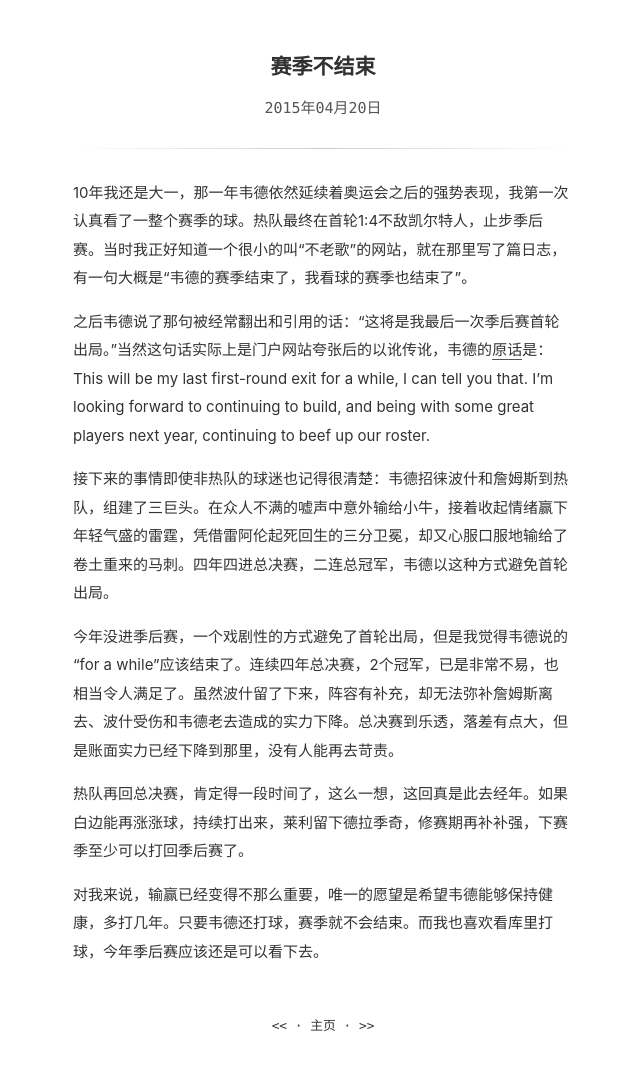
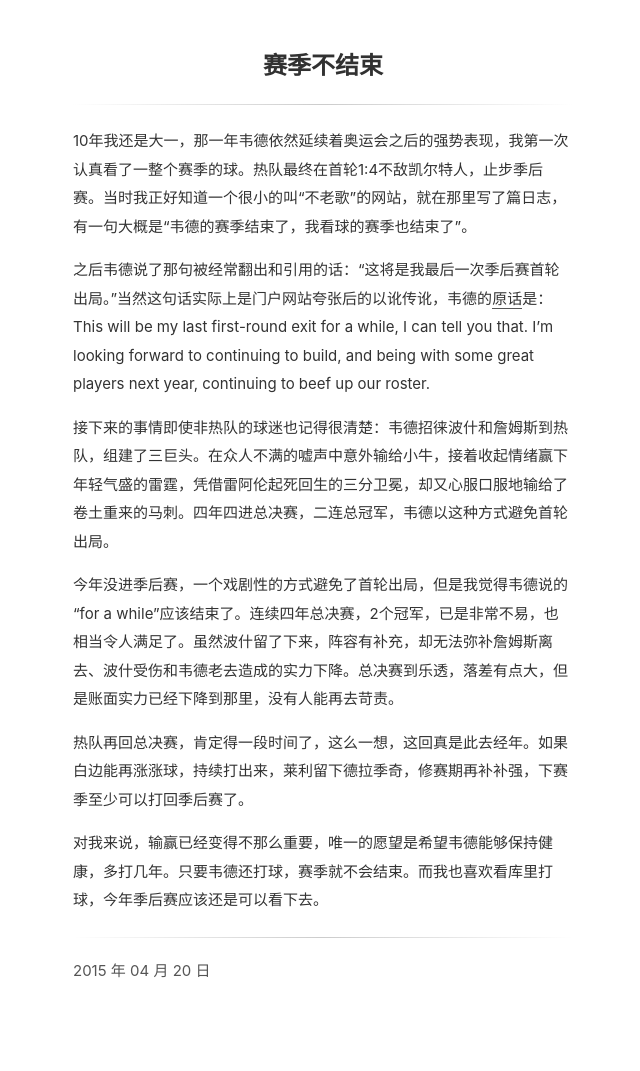
Before and after one commit to weijy/blog, a Jekyll site: the page built from _posts/2015-04-20-赛季不结束.md, in a window 1280 px wide. Shown: the whole page, without its empty margins (317-957 px from the left). Built offline with Jekyll 4.4.1, drawn with Linux system fonts in a browser that asks for light colours; comment, search, counter and statistics services are not loaded; after the commit the page ends 1016 px from its top, so only the background shows below that.

Commit message:
post-time

```diff
--- a/_layouts/post.html
+++ b/_layouts/post.html
@@ -5,24 +5,28 @@ layout: no_header_footer
 <article>
 
 	<div class="center">
-		<h1 class="title">{{ page.title }}</h1>
-		<time class="code">{{ page.date | date: "%Y年%m月%d日" }}</time>
+		<h2 class="title">{{ page.title }}</h2>
 	</div>
 
-	<div class="divider"></div>
+	<div class="post-divider"></div>
 
 	{{ content }}
 
+    <div class="post-divider"></div>
+
+    <time class="post-time">{{ page.date | date: "%Y 年 %m 月 %d 日" }}</time>
+
 </article>
-
+<!--
 <div class="page-navigation code">
 	{% if page.next.url %}
-    <a class="next" href="{{ page.next.url | prepend: site.baseurl | prepend: site.url }}" title="NEXT: {{page.next.title}}">&lt;&lt;</a>
+    <a class="next" href="{{ page.next.url | prepend: site.baseurl | prepend: site.url }}" title="后一篇：{{page.next.title}}">&lt;&lt;</a>
 		<span> &middot; </span>
   {% endif %}
-		<a class="home" href="{{ "/archive" | prepend: site.baseurl | prepend: site.url }}" title="Back to Home">主页</a>
+		<a class="home" href="{{ "/archive" | prepend: site.baseurl | prepend: site.url }}" title="回到主页">主页</a>
   {% if page.previous.url %}
 		<span> &middot; </span>
-    <a class="prev" href="{{ page.previous.url | prepend: site.baseurl | prepend: site.url }}" title="PREV: {{page.previous.title}}">&gt;&gt;</a>
+    <a class="prev" href="{{ page.previous.url | prepend: site.baseurl | prepend: site.url }}" title="前一篇：{{page.previous.title}}">&gt;&gt;</a>
   {% endif %}
 </div>
+-->
--- a/_sass/main.scss
+++ b/_sass/main.scss
@@ -185,6 +185,10 @@ sup {
 }
 time {
   color: #555;
+}
+.post-time {
+  text-align: right;
+  margin-right: 50;
 }
 code,
 pre,
```
